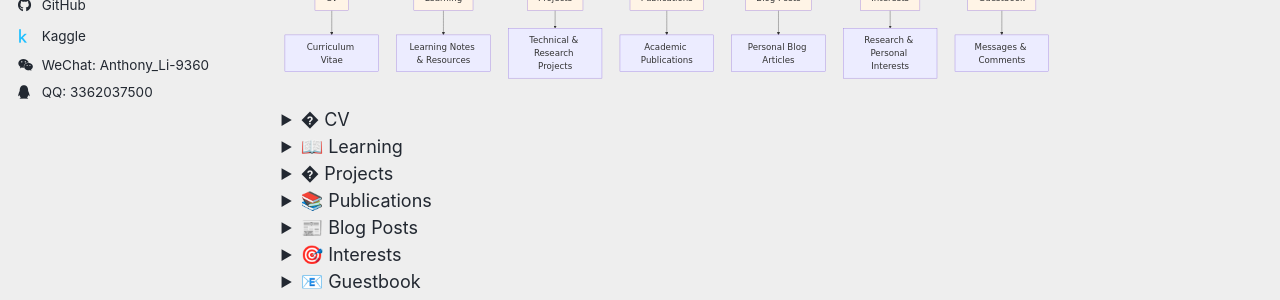
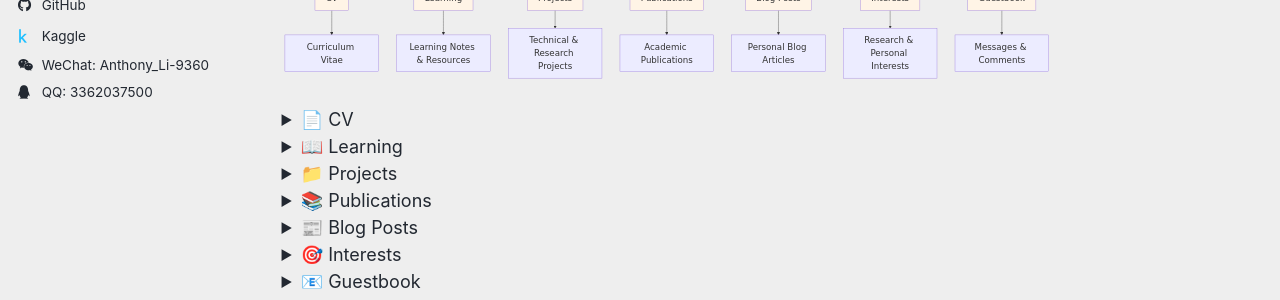
Before and after one commit to Anthony-Li-Anran/Anthony-Li-Anran.github.io, a Jekyll site: the page built from _pages/about.md, in a window 1280 px wide and 1022 px high. Shown: the part 606-906 px from the top of the window. Built offline with Jekyll 4.4.1, drawn with Linux system fonts in a browser that asks for light colours; a script bundle is joined from its source files by our own code; library files that are not in the unit come from our copies.

Commit message:
Fixed the errors of emojis

````diff
--- a/_pages/about.md
+++ b/_pages/about.md
@@ -48,7 +48,7 @@ graph TD
 ```
 
 <details>
-  <summary>� CV</summary>
+  <summary>📄 CV</summary>
   My curriculum vitae and professional background, providing a comprehensive overview of my education, skills, and experiences.
 </details>
 
@@ -58,7 +58,7 @@ graph TD
 </details>
 
 <details>
-  <summary>� Projects</summary>
+  <summary>📁 Projects</summary>
   A collection of my technical and research projects, showcasing my practical work in data science, AI, and multi-agent systems. Each project includes detailed descriptions, technology stack, and links to code repositories.
 </details>
 
````
